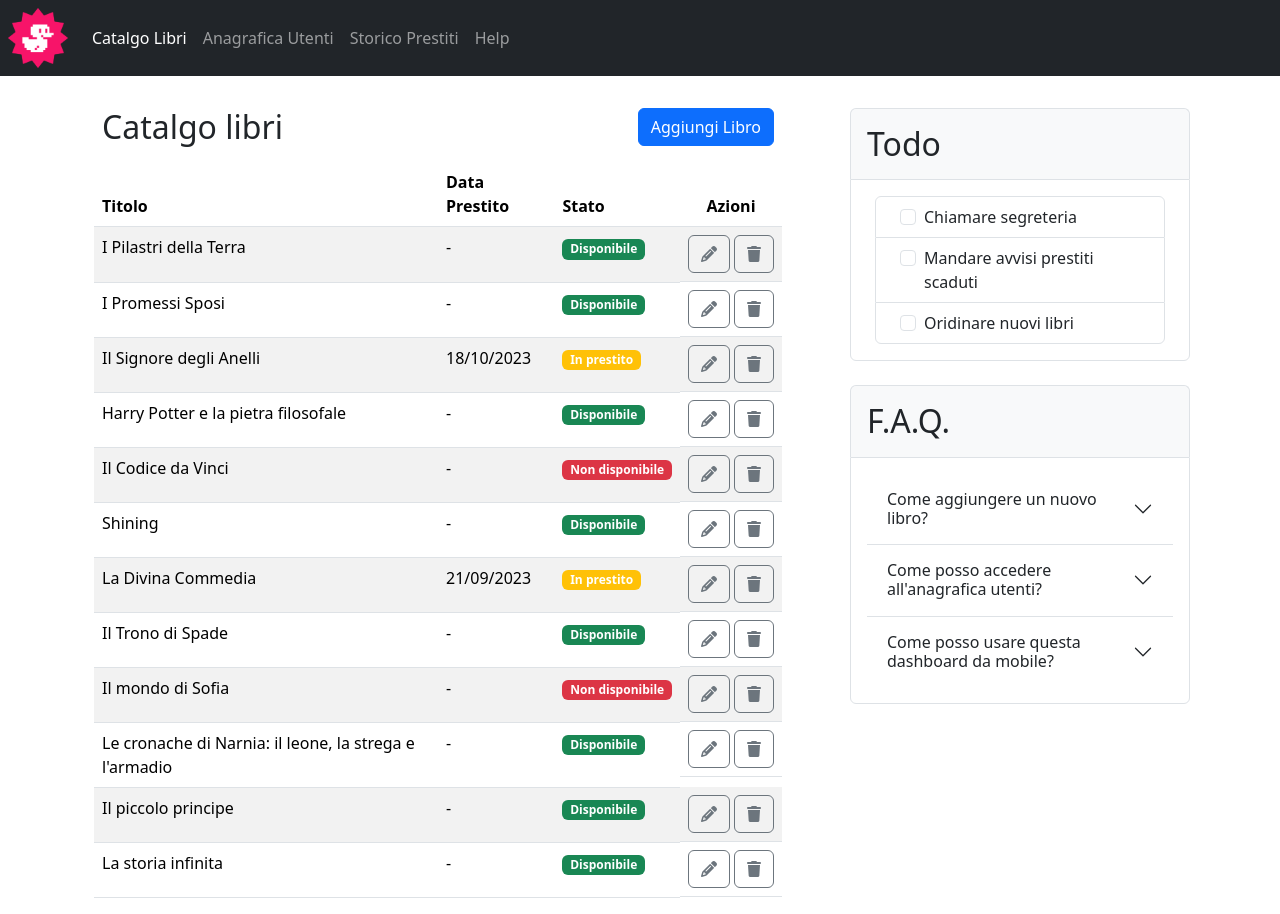
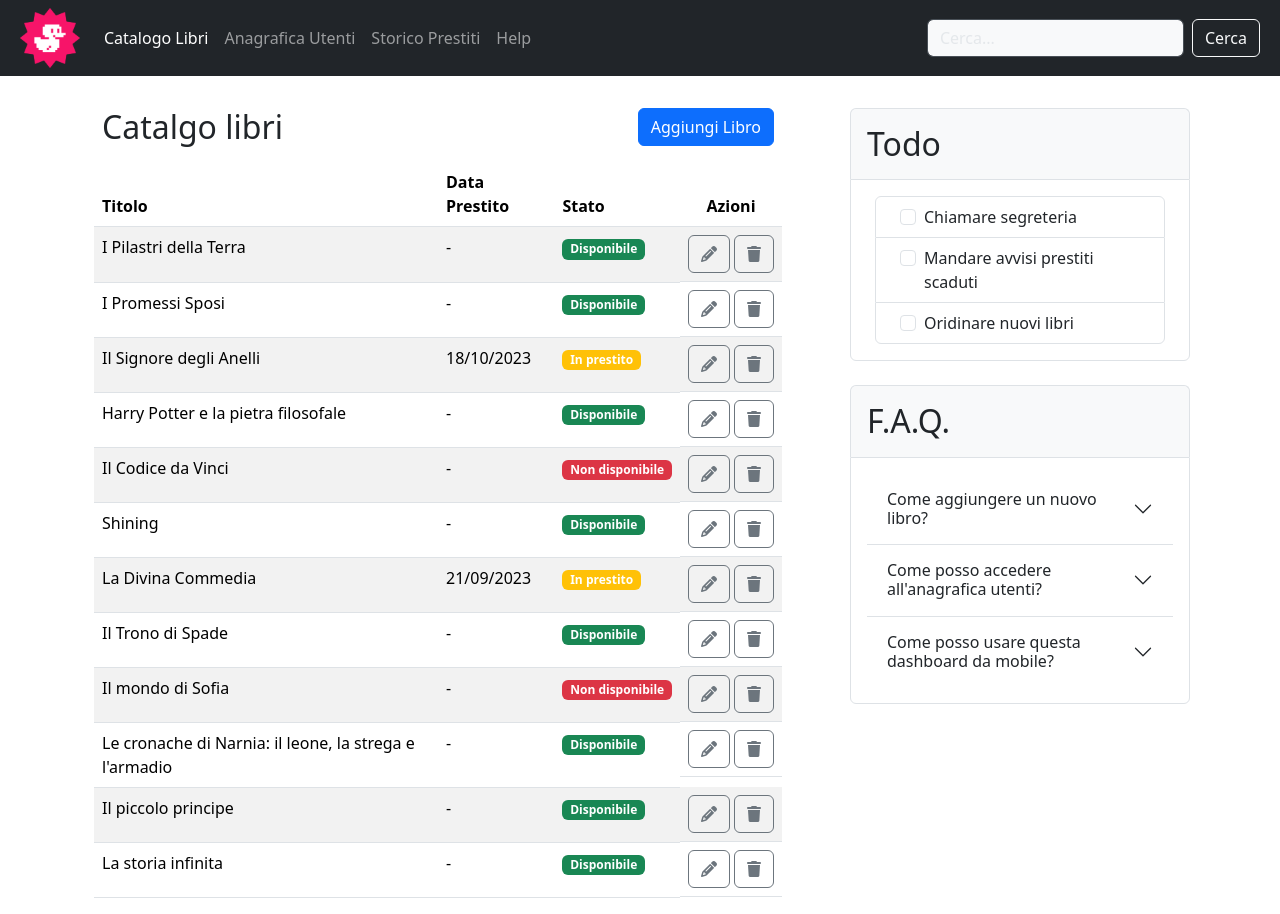
Before and after one commit to EnricoGenovese/html-css-bootstrap-dashboard, a plain HTML site: page bonus/index.html in a window 1280 px wide. Drawn offline with nearby package versions, Linux system fonts and the light colour scheme.

Commit message:
add seach button, collapse to hamburger menu to navbar

```diff
--- a/bonus/index.html
+++ b/bonus/index.html
@@ -19,19 +19,36 @@
 </head>
 
 <body>
-    <header class="position-sticky top-0 start-0">
-        <nav class="container-fluid navbar navbar-expand-lg bg-dark bottom body px-2 mb-4" data-bs-theme="dark">
+    <header class="position-sticky top-0 start-0 bg-dark">
+        <nav class="navbar navbar-expand-lg  g-dark bottom body px-2 mb-4" data-bs-theme="dark"">
+            <div class="container-fluid">
                 <div>
                     <a class="navbar-brand" href="#">
                         <img src="./../img/duck.png" alt="Bootstrap" id="logo">
                     </a>
                 </div>
-            <div class="collapse navbar-collapse" id="navbarNavAltMarkup">
-                <div class="navbar-nav">
-                    <a class="nav-link active" aria-current="page" href="#">Catalgo Libri</a>
+              <button class="navbar-toggler" type="button" data-bs-toggle="collapse" data-bs-target="#navbarTogglerDemo02" aria-controls="navbarTogglerDemo02" aria-expanded="false" aria-label="Toggle navigation">
+                <span class="navbar-toggler-icon"></span>
+              </button>
+              <div class="collapse navbar-collapse" id="navbarTogglerDemo02">
+                <ul class="navbar-nav me-auto mb-2 mb-lg-0">
+                  <li class="nav-item">
+                    <a class="nav-link active" aria-current="page" href="#">Catalogo Libri</a>
+                  </li>
+                  <li class="nav-item">
                     <a class="nav-link" href="#">Anagrafica Utenti</a>
-                    <a class="nav-link" href="#">Storico Prestiti</a>
-                    <a class="nav-link" href="#">Help</a>
+                  </li>
+                  <li class="nav-item" href="#">
+                    <a class="nav-link">Storico Prestiti</a>
+                  </li>
+                  <li class="nav-item" href="#">
+                    <a class="nav-link">Help</a>
+                  </li>
+                </ul>
+                <form class="d-flex" role="search">
+                  <input class="form-control me-2 bg-light text-dark" type="search" placeholder="Cerca..." aria-label="Search">
+                  <button class="btn btn-outline-light" type="submit">Cerca</button>
+                </form>
               </div>
             </div>
           </nav>
@@ -308,7 +325,9 @@
                                         </h2>
                                         <div id="flush-collapseOne" class="accordion-collapse collapse"
                                             data-bs-parent="#accordionFlushExample">
-                                            <div class="accordion-body">Lorem ipsum, dolor sit amet consectetur adipisicing elit. Perferendis exercitationem animi inventore explicabo consectetur earum voluptate dolorem ducimus minus dignissimos!</div>
+                                            <div class="accordion-body">Lorem ipsum, dolor sit amet consectetur
+                                                adipisicing elit. Perferendis exercitationem animi inventore explicabo
+                                                consectetur earum voluptate dolorem ducimus minus dignissimos!</div>
                                         </div>
                                     </div>
                                     <div class="accordion-item">
@@ -321,7 +340,9 @@
                                         </h2>
                                         <div id="flush-collapseTwo" class="accordion-collapse collapse"
                                             data-bs-parent="#accordionFlushExample">
-                                            <div class="accordion-body">Lorem ipsum dolor sit amet consectetur adipisicing elit. Consectetur, quae. Consequuntur tempora quibusdam minima rerum impedit, aut eveniet labore rem.</div>
+                                            <div class="accordion-body">Lorem ipsum dolor sit amet consectetur
+                                                adipisicing elit. Consectetur, quae. Consequuntur tempora quibusdam
+                                                minima rerum impedit, aut eveniet labore rem.</div>
                                         </div>
                                     </div>
                                     <div class="accordion-item">
@@ -334,7 +355,9 @@
                                         </h2>
                                         <div id="flush-collapseThree" class="accordion-collapse collapse"
                                             data-bs-parent="#accordionFlushExample">
-                                            <div class="accordion-body">Lorem ipsum dolor sit amet consectetur, adipisicing elit. Et quas porro illum ipsa ab enim nam aliquid mollitia nisi corporis.</div>
+                                            <div class="accordion-body">Lorem ipsum dolor sit amet consectetur,
+                                                adipisicing elit. Et quas porro illum ipsa ab enim nam aliquid mollitia
+                                                nisi corporis.</div>
                                         </div>
                                     </div>
                                 </div>
```
Lines whose indentation alone changed are shown as unchanged.
